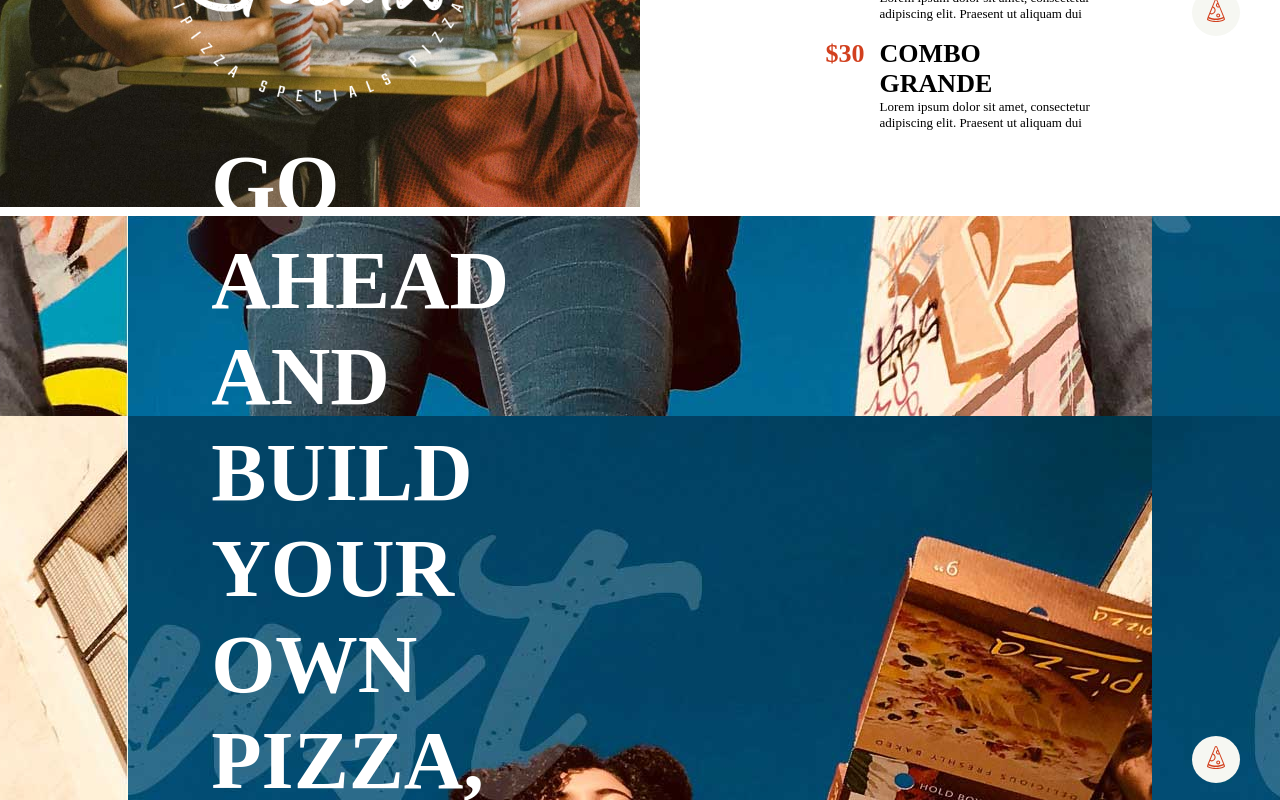
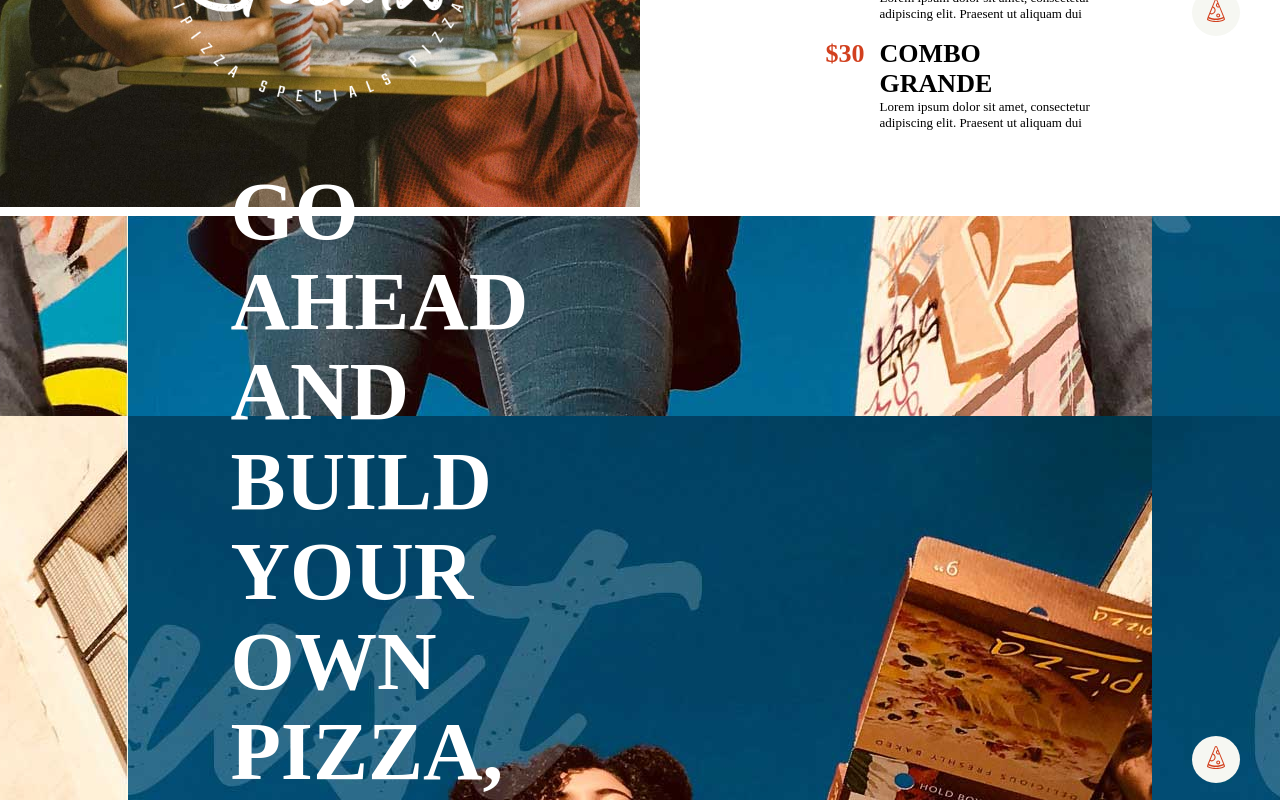
Before and after one commit to OussamaEchi99/proj-html-vuejs, a Vue app: page / in a window 1280 px wide. Shown: the part 1480-2280 px from the top of the page. Built offline with nearby package versions, Linux system fonts and the light colour scheme; a small style sheet from the web is missing.

Commit message:
Aggiustata scritta

```diff
--- a/src/components/BuildYourOwnPizza.vue
+++ b/src/components/BuildYourOwnPizza.vue
@@ -120,9 +120,10 @@ section{
         left: 30%;
         transform: translate(-50%,-50%);
         color: white;
-        width: 27%;
+        width: 24%;
         margin: auto;
         font-size: 55px;
+        line-height: 90px;
     }
 
     .pizza_svg_grey{
```
